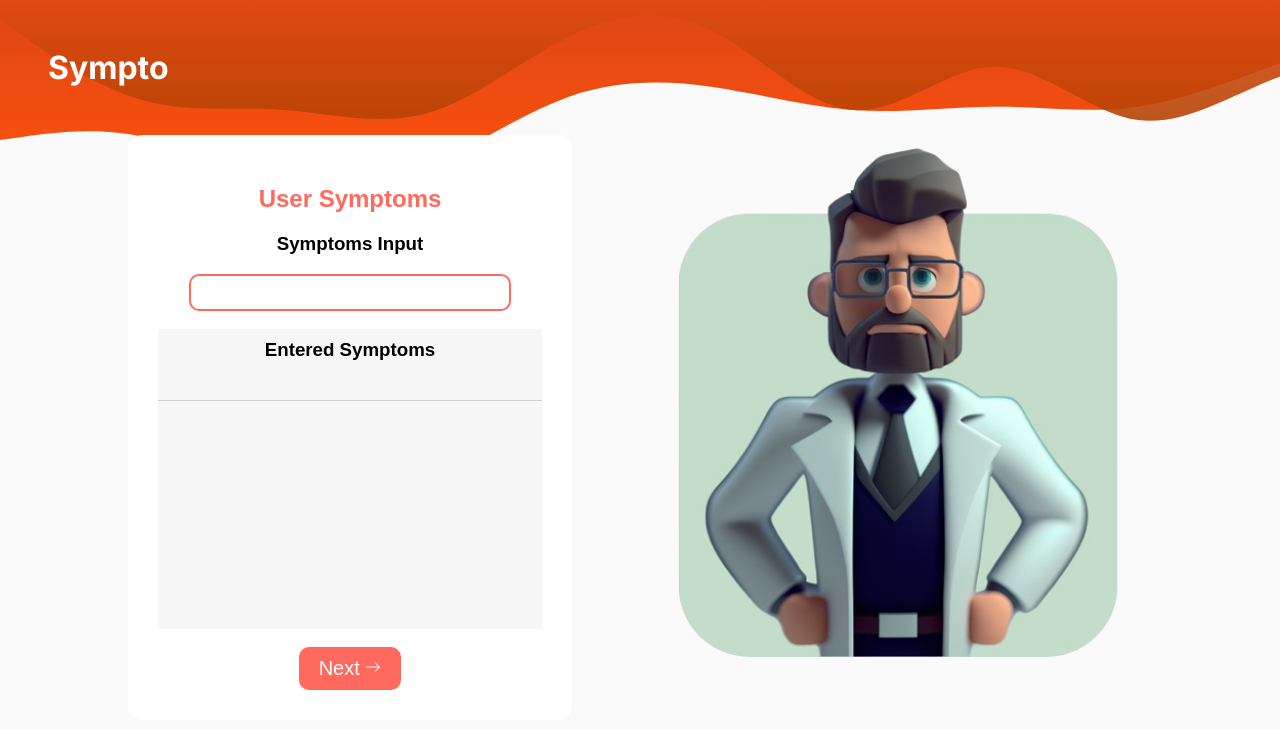
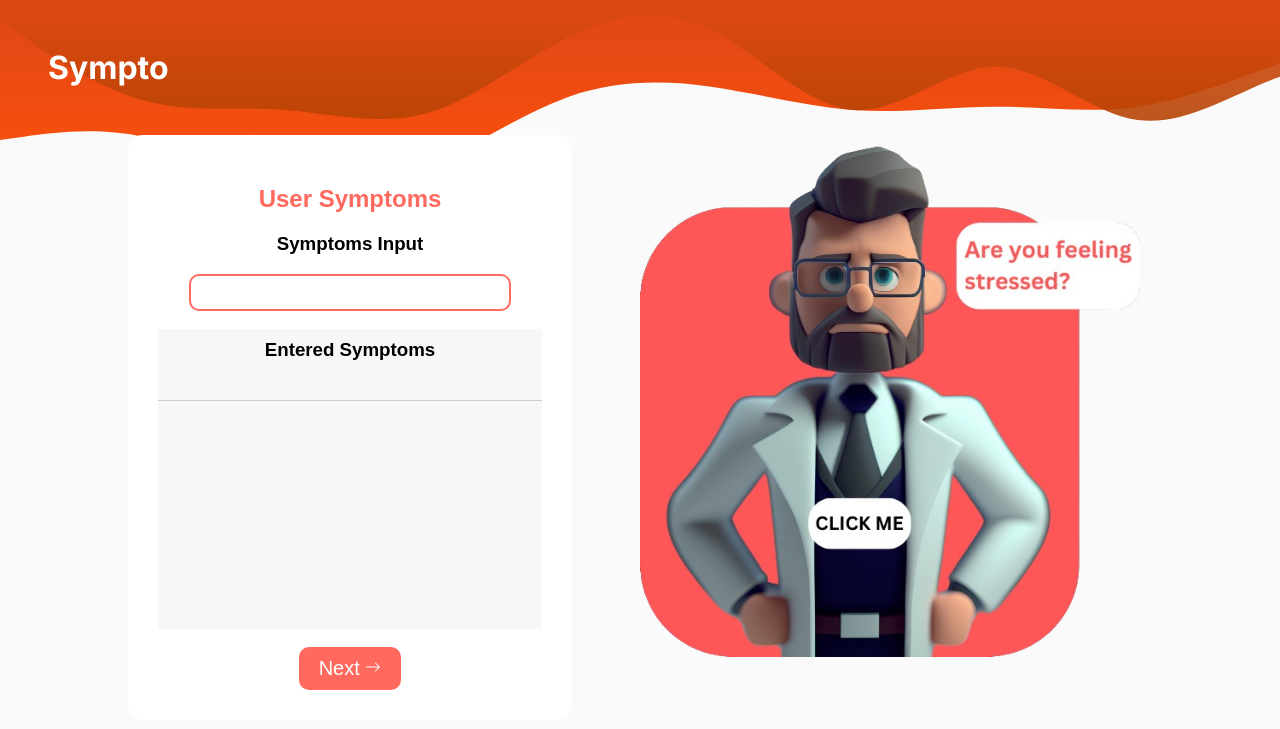
Before and after one commit to AliReda2/Sympto, a Flask app: page /predict in a window 1280 px wide. Shown: the top 729 px of the page. Run offline with Flask 3, Linux system fonts and the light colour scheme; parts of the project's set-up code (start-up, migrations or seed data) failed here and were passed over.

Commit message:
Update symptomInput.html

```diff
--- a/templates/symptomInput.html
+++ b/templates/symptomInput.html
@@ -58,7 +58,7 @@
         </div>
 
         <div class="doc_image">
-            <img src="static/img/doc1.png" width="100%">
+            <img src="../static/img/doc.png" width="100%">
         </div>
     </div>
     <script src="../static/Js/symptomInput.js"></script>
```
